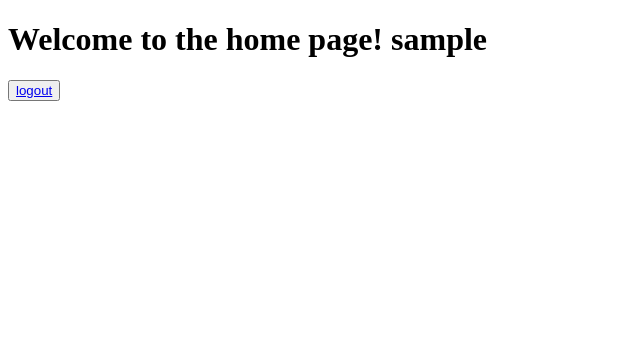
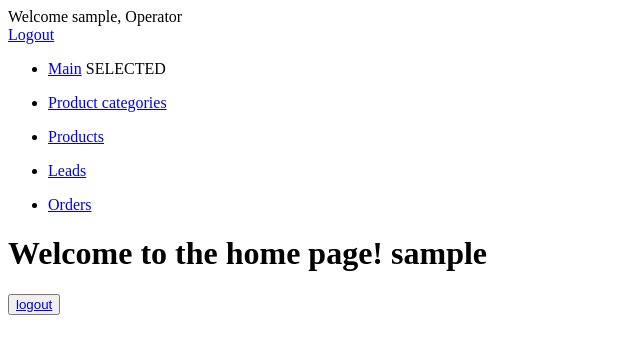
Before and after one commit to ARROM2405/django-drf-crm, a Django app: page /home_page/ in a window 1280 px wide. Shown: the top 354 px of the page, without its empty margins (0-640 px from the left). Run offline with Django 3.2, Linux system fonts and the light colour scheme; a user stored in the database is signed in; tables that the repository leaves empty hold one stand-in row (values such as "Sample post").

Commit message:
Added menu template, added it to all list templates.

```diff
--- a/crm_project/crm_app/templates/crm_app/home_page.html
+++ b/crm_project/crm_app/templates/crm_app/home_page.html
@@ -1,3 +1,4 @@
+{% include 'crm_app/menu.html' %}
 <!DOCTYPE html>
 <html lang="en">
 <head>
--- a/crm_project/crm_app/templates/crm_app/lead_detail.html
+++ b/crm_project/crm_app/templates/crm_app/lead_detail.html
@@ -21,8 +21,8 @@
     No operator assigned
 {% endif %}
 </h3>
-{% if perms.crm_app.change_lead %}
-<h3>permission to change given</h3>
+{% if perms.crm_app.add_order %}
+<h3><button type="button" value="proceed_to_order_creation">Create order</h3>
 {% endif %}
 </body>
 </html>
--- a/crm_project/crm_app/templates/crm_app/lead_list.html
+++ b/crm_project/crm_app/templates/crm_app/lead_list.html
@@ -1,3 +1,4 @@
+{% include 'crm_app/menu.html' %}
 <!DOCTYPE html>
 <html lang="en">
 <head>
--- a/crm_project/crm_app/templates/crm_app/menu.html
+++ b/crm_project/crm_app/templates/crm_app/menu.html
@@ -1,5 +1,21 @@
-{% block menu %}
+{% block top_menu %}
+<div>
+    <div>
+        Welcome {{request.user.username}}, {{request.user.profile.role}}
+    </div>
+    <div><a href="{% url 'logout' %}">Logout</a></div>
+</div>
+{% endblock %}
 
-<div>
-    Operator {{ request.user.username }}
-</div>
+{% block side_menu %}
+{% for menu_point in menu %}
+<ul>
+    <li>
+        <a href="{% url menu_point.url_address %}">{{ menu_point.title }}</a>
+        {% if menu_point.title == selected_menu %}
+         SELECTED
+        {% endif %}
+    </li>
+</ul>
+{% endfor %}
+{% endblock %}
--- a/crm_project/crm_app/templates/crm_app/offer_list.html
+++ b/crm_project/crm_app/templates/crm_app/offer_list.html
@@ -1,3 +1,5 @@
+{% include 'crm_app/menu.html' %}
+
 <!DOCTYPE html>
 <html lang="en">
 <head>
--- a/crm_project/crm_app/templates/crm_app/order_list.html
+++ b/crm_project/crm_app/templates/crm_app/order_list.html
@@ -1,3 +1,5 @@
+{% include 'crm_app/menu.html' %}
+
 <!DOCTYPE html>
 <html lang="en">
 <head>
--- a/crm_project/crm_app/templates/crm_app/payment_list.html
+++ b/crm_project/crm_app/templates/crm_app/payment_list.html
@@ -1,3 +1,5 @@
+{% include 'crm_app/menu.html' %}
+
 <!DOCTYPE html>
 <html lang="en">
 <head>
--- a/crm_project/crm_app/templates/crm_app/product_category_list.html
+++ b/crm_project/crm_app/templates/crm_app/product_category_list.html
@@ -1,3 +1,5 @@
+{% include 'crm_app/menu.html' %}
+
 <!DOCTYPE html>
 <html lang="en">
 <head>
--- a/crm_project/crm_app/templates/crm_app/product_list.html
+++ b/crm_project/crm_app/templates/crm_app/product_list.html
@@ -1,3 +1,5 @@
+{% include 'crm_app/menu.html' %}
+
 <!DOCTYPE html>
 <html lang="en">
 <head>
--- a/crm_project/crm_app/templates/crm_app/profile_list.html
+++ b/crm_project/crm_app/templates/crm_app/profile_list.html
@@ -1,3 +1,5 @@
+{% include 'crm_app/menu.html' %}
+
 <!DOCTYPE html>
 <html lang="en">
 <head>
--- a/crm_project/crm_app/templates/crm_app/web_list.html
+++ b/crm_project/crm_app/templates/crm_app/web_list.html
@@ -1,3 +1,6 @@
+{% include 'crm_app/menu.html' %}
+
+
 <!DOCTYPE html>
 <html lang="en">
 <head>
--- a/crm_project/crm_app/views.py
+++ b/crm_project/crm_app/views.py
@@ -13,7 +13,7 @@ from .models import *
 MENU_ALL = [
     {'title': 'Main', 'url_address': 'home_page'},
     {'title': 'Product categories', 'url_address': 'product_category_list'},
-    {'title': 'Products', 'url_address': 'products_list'}
+    {'title': 'Products', 'url_address': 'product_list'}
 ]
 
 MENU_OPERATORS = [
@@ -31,6 +31,20 @@ MENU_PAYMENTS_EXECUTIVE = [
 MENU_ADMIN = [
     {'title': 'Users', 'url_address': 'profile_list'}
 ]
+
+
+def add_menu_to_context(context: dict, user_role: str, selected_menu: str) -> dict:
+    page_menu = []
+    page_menu.extend(MENU_ALL)
+    if user_role in ['Operator', 'Administrator']:
+        page_menu.extend(MENU_OPERATORS)
+    if user_role in ['Payments executive', 'Administrator']:
+        page_menu.extend(MENU_PAYMENTS_EXECUTIVE)
+    if user_role == 'Administrator':
+        page_menu.extend(MENU_ADMIN)
+    context['menu'] = page_menu
+    context['selected_menu'] = selected_menu
+    return context
 
 
 class RegisterView(generic.View):
@@ -65,7 +79,8 @@ class UserLoginView(LoginView):
 
 class HomePageView(mixins.LoginRequiredMixin, generic.View):
     def get(self, request):
-        return render(request, 'crm_app/home_page.html')
+        context = add_menu_to_context(context=dict(), user_role=self.request.user.profile.role, selected_menu='Main')
+        return render(request, 'crm_app/home_page.html', context=context)
 
 
 class UserLogoutView(LogoutView):
@@ -105,6 +120,11 @@ class LeadListView(mixins.PermissionRequiredMixin, generic.ListView):
     def get_queryset(self):
         return Lead.objects.select_related('offer_FK').all()
 
+    def get_context_data(self, **kwargs):
+        context = super().get_context_data(**kwargs)
+        add_menu_to_context(context=context, user_role=self.request.user.profile.role, selected_menu='Leads')
+        return context
+
 
 class LeadToOrderCreationView(mixins.PermissionRequiredMixin, generic.CreateView):
     pass
@@ -122,12 +142,17 @@ class OrderDetailView(mixins.PermissionRequiredMixin, generic.DetailView):
 
 
 class OrderListView(mixins.PermissionRequiredMixin, generic.ListView):
-    permission_required = 'order.view_order'
+    permission_required = 'crm_app.view_order'
     model = Order
     template_name = 'crm_app/order_list.html'
 
     def get_queryset(self):
         return Order.objects.select_related('order_operator').all()
+
+    def get_context_data(self, **kwargs):
+        context = super().get_context_data(**kwargs)
+        add_menu_to_context(context=context, user_role=self.request.user.profile.role, selected_menu='Orders')
+        return context
 
 
 class WebCreationView(mixins.PermissionRequiredMixin, generic.CreateView):
@@ -161,6 +186,11 @@ class WebListView(mixins.PermissionRequiredMixin, generic.ListView):
 
     def get_queryset(self):
         return Web.objects.all().order_by('web_name')
+
+    def get_context_data(self, **kwargs):
+        context = super().get_context_data(**kwargs)
+        add_menu_to_context(context=context, user_role=self.request.user.profile.role, selected_menu='Webs')
+        return context
 
 
 class PaymentCreationView(mixins.PermissionRequiredMixin, generic.CreateView):
@@ -228,6 +258,11 @@ class PaymentListView(mixins.PermissionRequiredMixin, generic.ListView):
     def get_queryset(self):
         return PaymentsToWeb.objects.select_related('web_FK').all()
 
+    def get_context_data(self, **kwargs):
+        context = super().get_context_data(**kwargs)
+        add_menu_to_context(context=context, user_role=self.request.user.profile.role, selected_menu='Payments')
+        return context
+
 
 class ProductCategoryCreationView(mixins.PermissionRequiredMixin, generic.CreateView):
     permission_required = 'crm_app.add_productcategory'
@@ -245,6 +280,12 @@ class ProductCategoryListView(mixins.PermissionRequiredMixin, generic.ListView):
 
     def get_queryset(self):
         return ProductCategory.objects.prefetch_related('product_set').all()
+
+    def get_context_data(self, **kwargs):
+        context = super().get_context_data(**kwargs)
+        add_menu_to_context(context=context, user_role=self.request.user.profile.role,
+                            selected_menu='Product categories')
+        return context
 
 
 class ProductCategoryDetailView(mixins.PermissionRequiredMixin, generic.DetailView):
@@ -284,6 +325,11 @@ class ProductListView(mixins.PermissionRequiredMixin, generic.ListView):
     def get_queryset(self):
         return Product.objects.select_related('product_category').all()
 
+    def get_context_data(self, **kwargs):
+        context = super().get_context_data(**kwargs)
+        add_menu_to_context(context=context, user_role=self.request.user.profile.role, selected_menu='Products')
+        return context
+
 
 class OfferCreationView(mixins.PermissionRequiredMixin, generic.CreateView):
     permission_required = 'crm_app.add_offer'
@@ -314,6 +360,11 @@ class OfferListView(mixins.PermissionRequiredMixin, generic.ListView):
     def get_queryset(self):
         return Offer.objects.select_related('web', 'product').all()
 
+    def get_context_data(self, **kwargs):
+        context = super().get_context_data(**kwargs)
+        add_menu_to_context(context=context, user_role=self.request.user.profile.role, selected_menu='Offers')
+        return context
+
 
 class ProfileDetailView(mixins.PermissionRequiredMixin, generic.DetailView):
     permission_required = 'crm_app.view_profile'
@@ -330,3 +381,8 @@ class ProfileListView(mixins.PermissionRequiredMixin, generic.ListView):
     permission_required = 'crm_app.view_profile'
     model = Profile
     template_name = 'crm_app/profile_list.html'
+
+    def get_context_data(self, **kwargs):
+        context = super().get_context_data(**kwargs)
+        add_menu_to_context(context=context, user_role=self.request.user.profile.role, selected_menu='Users')
+        return context
```
